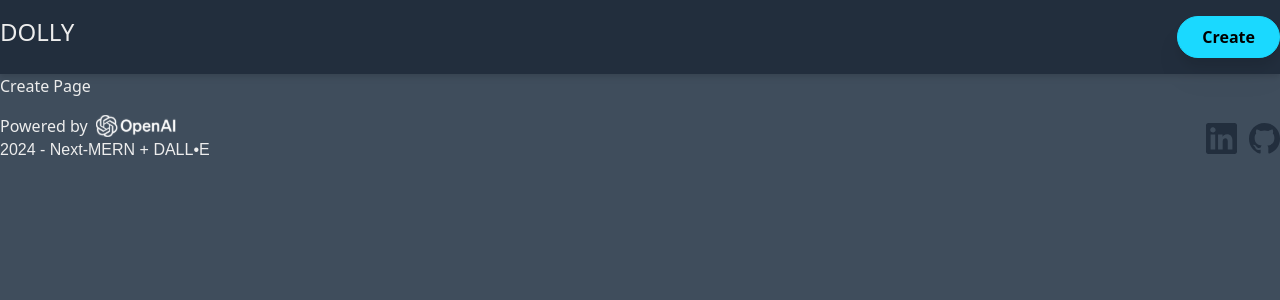
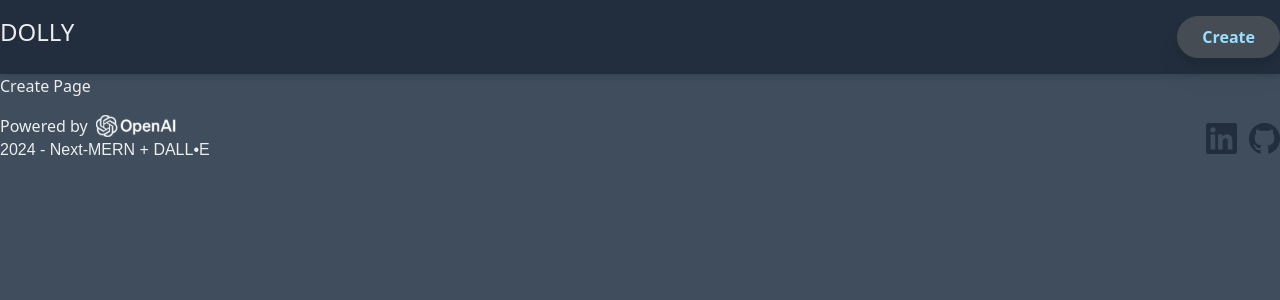
Before and after one commit to rkmiller131/dolly, a Next.js app: page /create in a window 1280 px wide. Shown: the top 300 px of the page. Built offline with nearby package versions, Linux system fonts and the light colour scheme; a web font is replaced by a local one.

Commit message:
active nav link for different "create" btn color

```diff
--- a/app/(components)/layout/navbar/index.tsx
+++ b/app/(components)/layout/navbar/index.tsx
@@ -1,7 +1,11 @@
+'use client'
 import Link from "next/link";
 import Button from "../../ui/buttons/Button";
+import { usePathname } from "next/navigation";
 
 export default function Navbar() {
+  const pathname = usePathname();
+  const color = pathname === "/create" ? "complement" : "callout";
   return (
     <nav className="w-full bg-secondary drop-shadow-md">
       <div className="container mx-auto py-4 flex justify-between">
@@ -11,7 +15,7 @@ export default function Navbar() {
         <Button
           text="Create"
           interaction={{ type: "navigate", href: "/create" }}
-          color="callout"
+          color={color}
         />
       </div>
     </nav>
```
